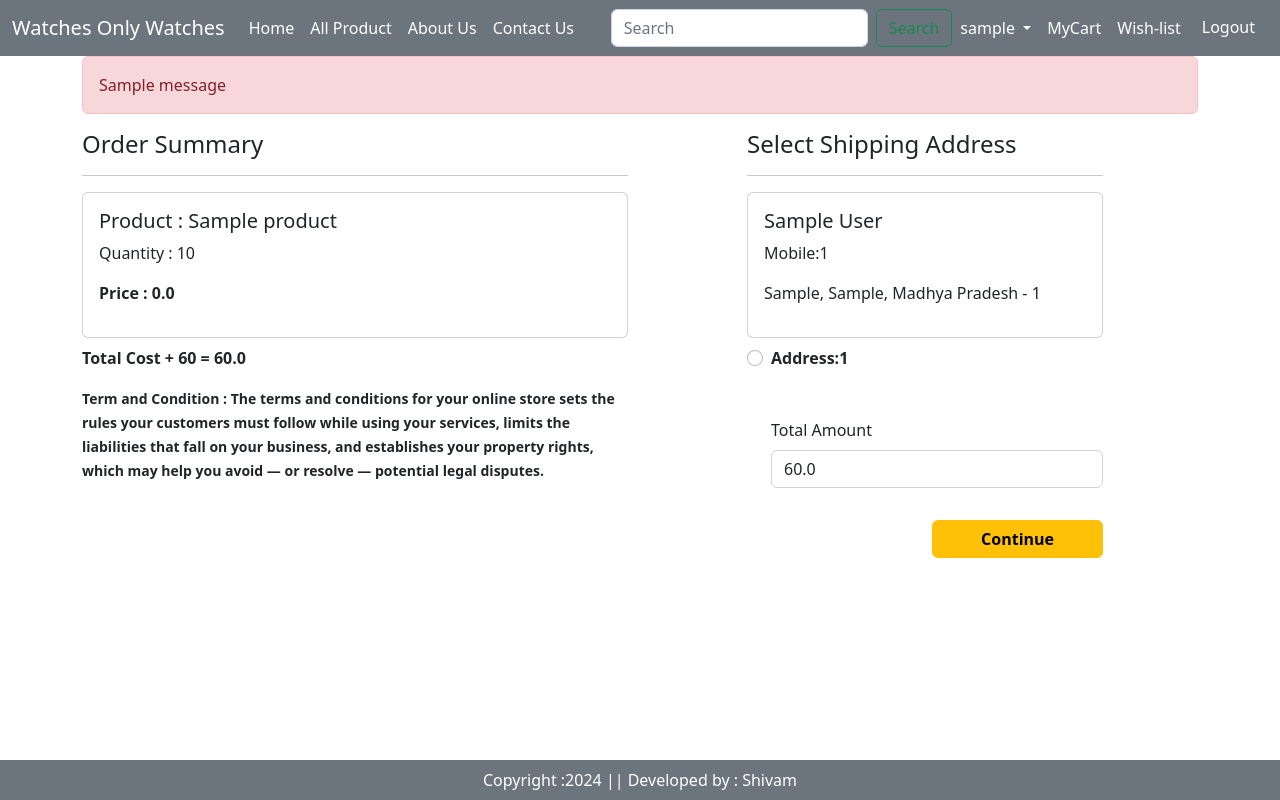
After one commit to Shivamprajapati970/Watches-Only-Watches, a Django app: page /checkout in a window 1280 px wide. The commit adds this page. Run offline with Django 5.2, Linux system fonts and the light colour scheme; a user stored in the database is signed in; tables that the repository leaves empty hold one stand-in row (values such as "Sample post"); one stand-in notice (Sample message) is shown; some libraries are stand-ins or nearby versions.

Commit message:
cart item quantity manage in dynamic, checkout complete both Front-end, Back-end. Delete Address successful. Add to cart also done.

```diff
--- a/Watch_Shop/Watches/templates/address.html
+++ b/Watch_Shop/Watches/templates/address.html
@@ -26,7 +26,7 @@
                                 <p> Name :- {{ad.state}}</p>
                                 <p> Pincode :- {{ad.pincode}}</p>
                                 <p class="text-center"><a href="{% url 'updateAddress' pk=ad.id %}" type="button" class="btn btn-success">Update</a></p>
-                                <p class="text-center"><a href="#" type="button" class="btn btn-danger"> Delete </a></p>
+                                <p class="text-center"><a href="{% url 'deletaddress' pk=ad.id %}" type="button" class="btn btn-danger"> Delete </a></p>
                             </div>
                         </div>
                     </div>
--- a/Watch_Shop/Watches/templates/base.html
+++ b/Watch_Shop/Watches/templates/base.html
@@ -68,7 +68,7 @@
                   </ul>
               </li>
                 <li class="nav-item">
-                    <a class="nav-link active" aria-disabled="true">Cart 4</a>
+                    <a href="{% url 'showcart' %}" class="nav-link active" aria-disabled="true">MyCart</a>
                 </li>
                 <li class="nav-item">
                     <a class="nav-link active" aria-disabled="true">Wish-list</a>
--- /dev/null
+++ b/Watch_Shop/Watches/templates/checkout.html
@@ -0,0 +1,62 @@
+{% extends "base.html" %}
+{% load static %}
+{% block title %} checkout {% endblock title %}
+
+{% block main-content %}
+<div class="container">
+    {% if messages %}
+        {% for msg in messages %}
+            <div class="alert alert-danger" role="alert">
+                {{msg}}
+            </div>
+        {% endfor %}
+    {% endif %}
+    <div class="row">
+        <div class="col-sm-6">
+            <h4> Order Summary</h4>
+            <hr>
+            {% for item in cart_item %}
+                <div class="card mb-2">
+                    <div class="card-body">
+                        <h5>Product : {{item.product.name}}</h5>
+                        <p>Quantity : {{item.quantity}}</p>
+                        <p class="fw-bold">Price : {{item.product.discounted_price}}</p>
+                    </div>
+                </div>
+            {% endfor %}
+            <p class="fw-bold">Total Cost + 60 = {{totalamount}}</p>
+            <small class="fw-bold">Term and  Condition : The terms and conditions for your online store sets the rules your customers must follow while using your services, limits the liabilities that fall on your business, and establishes your property rights, which may help you avoid — or resolve — potential legal disputes.</small>
+        </div>
+        <div class="col-sm-4 offset-sm-1">
+            <h4>Select Shipping Address</h4>
+            <hr>
+            <form method="post" id="myform" action="#">
+                {% csrf_token %}
+                {% for ad in add %}
+                    <div class="card">
+                        <div class="card-body">
+                            <h5>{{ad.name}}</h5>
+                            <p>Mobile:{{ad.mobile}}</p>
+                            <p>{{ad.locality}}, {{ad.city}}, {{ad.state}} - {{ad.pincode}}</p>
+                        </div>
+                    </div>
+                    <div class="form-check mt-2 mb-5">
+                        <input class="form-check-input" type="radio" name="custid" id="custadd{{forloop.counter}}" value="{{ad.id}}">
+                        <label class="form-check-label fw-bold" for="custadd{{forloop.counter}}">
+                            Address:{{forloop.counter}}
+                        </label>
+                    </div>
+                {% endfor %}
+                <div class="form-check mb-3">
+                    <label for="totamount" class="form-label">Total Amount</label>
+                    <input type="number" class="form-control" name="totalamount" value="{{totalamount}}" readonly>
+                </div>
+                <div class="text-end">
+                    <button type="submit" class="btn btn-warning mt-3 px-5 fw-bold">Continue</button>
+                    <!--button id="rzp-button1" type="submit" class="btn btn-warning mt-3 px-5 fw-bold">Payment</button-->
+                </div>
+            </form>
+        </div>
+    </div>
+</div>
+{% endblock main-content %}
--- a/Watch_Shop/Watches/urls.py
+++ b/Watch_Shop/Watches/urls.py
@@ -16,6 +16,13 @@ urlpatterns = [
     path("profile/",ProfileView.as_view(),name="profile"),
     path("address/",address,name="address"),
     path("updateAddress/<int:pk>/",UpdateAddress.as_view(),name="updateAddress"),
+    path("deletaddress/<int:pk>/",deletaddress,name="deletaddress"),
+    path("add_to_cart/",add_to_cart,name="add_to_cart"),
+    path("cart/",show_cart,name="showcart"),
+    path("checkout",checkout.as_view(),name='checkout'),
+    path("remove_item/<int:id>/",remove_item, name="remove_item"),
+    path("increase_quantity/<int:pk>/",increase_quantity,name="increase_quantity"),
+    path("decrease_quantity/<int:pk>/",decrease_quantity,name="decrease_quantity"),
     #path("prodcat_brand/<int:id>/",CategoryBrand.as_view(),name="ProductBrand"),
 
     # Login Authentication
--- a/Watch_Shop/Watches/views.py
+++ b/Watch_Shop/Watches/views.py
@@ -1,4 +1,4 @@
-from django.shortcuts import render,redirect
+from django.shortcuts import render,redirect,get_object_or_404   #get_object_or_404
 from django.http import HttpResponse
 from django.views import View
 from .models import *
@@ -83,6 +83,7 @@ class ProfileView(View):
 def address(request):
     add = Customer.objects.filter(user=request.user)
     return render(request,'address.html',locals())
+
 class UpdateAddress(View):
     def get(self,request,pk):
         add=Customer.objects.get(pk=pk)
@@ -107,14 +108,60 @@ class UpdateAddress(View):
 
         return redirect('address')
 
+def deletaddress(request,pk):
+    Customer.objects.get(id=pk).delete()
+    return redirect('address')
+
 def add_to_cart(request):
     user=request.user
-    productId=request.GET.get('prod_id')
-    product=Product.objects.get(id=productId)
+    product_id=request.GET.get('prod_id')
+    print(product_id)
+    print(type(product_id))
+    product=Product.objects.get(id=product_id)
     Cart(user=user,product=product).save()
-    return redirect("/cart")
+    return redirect("showcart")
 
 def show_cart(request):
     user=request.user
     cart=Cart.objects.filter(user=user)
+    amount=0
+    for p in cart:
+        value = p.quantity * p.product.discounted_price
+        amount = amount + value
+        totalamount=amount + 60
     return render(request,"add_to_cart.html",locals())
+
+def remove_item(request,id):
+    Cart.objects.get(id=id).delete()
+    return redirect("showcart")
+
+
+def increase_quantity(request, pk):
+    cart_item = get_object_or_404(Cart, id=pk,user=request.user)
+    cart_item.quantity += 1
+    cart_item.save()
+
+    return redirect('showcart')
+
+def decrease_quantity(request,pk):
+    cart_item = get_object_or_404(Cart, id=pk,user=request.user)
+
+    if cart_item.quantity > 1:
+        cart_item.quantity -= 1
+        cart_item.save()
+    else:
+        cart_item.delete()
+
+    return redirect('showcart')
+
+class checkout(View):
+    def get(self,request):
+        user=request.user
+        add=Customer.objects.filter(user=user)
+        cart_item=Cart.objects.filter(user=user)
+        amount=0
+        for p in cart_item:
+            value = p.quantity * p.product.discounted_price
+            amount = amount + value
+        totalamount=amount + 60
+        return render(request,"checkout.html",locals())
```
Also changed, not shown: Watch_Shop/Watches/templates/add_to_cart.html (+12 -12 lines), Watch_Shop/Watches/templates/product_details.html (+10 -6 lines).
